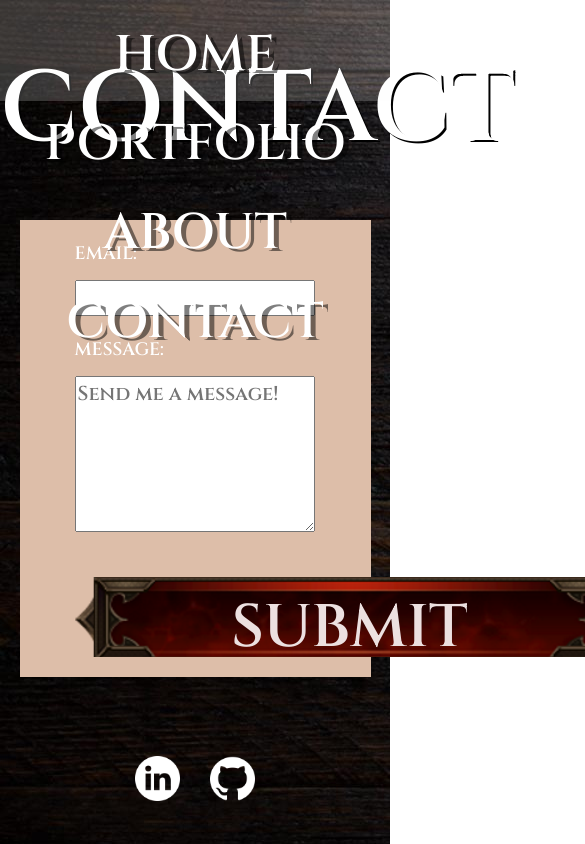
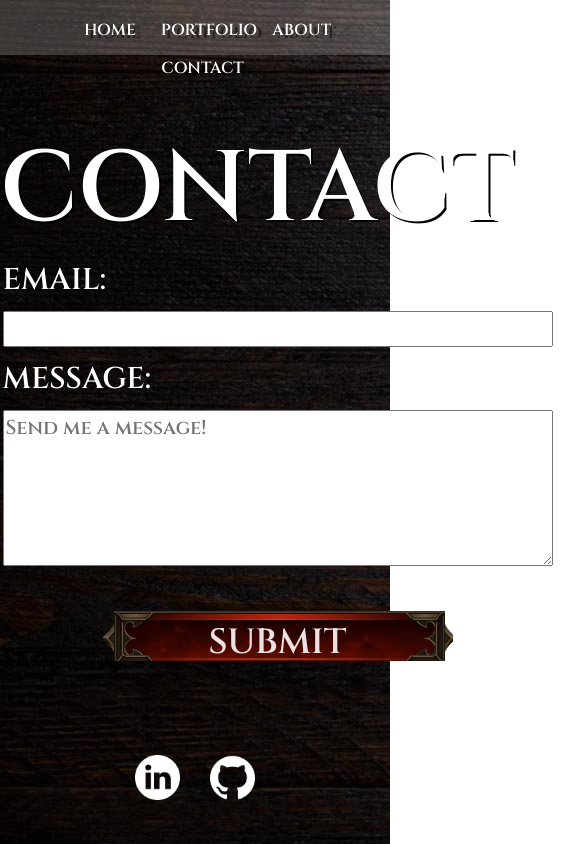
Before and after one commit to contheflan/portfolio, a React (Create React App) app: page /contact in a window 390 px wide. Shown: the top 844 px of the page, 585 px wide, since content can reach past the window. Built offline with nearby package versions, Linux system fonts and the light colour scheme; no server answers; the HTML template or start-up script is replaced by a standard one.

Commit message:
fixing resume button and tweaking styling

```diff
--- a/src/components/NavBar/NavBar.css
+++ b/src/components/NavBar/NavBar.css
@@ -18,18 +18,16 @@
   color: rgb(105, 105, 105);
 }
 
-/* @media only screen and (max-width: 600px) {
+@media only screen and (max-width: 600px) {
   .navbar {
     width: 100%;
     display: flex;
-    justify-content: space-between;
-    height: 45px;
-    z-index: 5;
+    height: 55px;
   }
 
   .nav {
     margin-right: 0px;
-    font-size: 15px;
+    font-size: 16px;
   }
 
   .navend {
@@ -37,4 +35,4 @@
     padding-right: 10px;
   }
 
-} */
+}
--- a/src/screens/About/About.css
+++ b/src/screens/About/About.css
@@ -27,11 +27,29 @@
 }
 
 .profile-pic {
-  width: 80%;
+  width: 70%;
   background-position: center;
   border: 1px solid white;
 }
 
-.resume {
-  padding-top: 150px;
+.resume-button-container {
+  width: 550px;
+  height: 80px;
+  margin: 0 auto;
 }
+
+.resume-button {
+  background-image: url("../../assets/exlargebuttonlight.png");
+  width: 550px;
+  height: 80px;
+  font-size: 60px;
+  margin: 0 auto;
+  padding-top: 6px;
+}
+
+.resume-button:hover {
+  background-image: url("../../assets/exlargebuttondark.png");
+  color: rgb(105, 105, 105);
+  font-size: 57px;
+  padding-top: 9px;
+}
--- a/src/screens/About/About.jsx
+++ b/src/screens/About/About.jsx
@@ -1,9 +1,8 @@
 import React from 'react';
 import './About.css';
 import picture from "../../assets/picture.jpg"
-import skeleton from "../../assets/skeleton.gif"
 
-function About(props) {
+function About() {
   return (
     <div className="about-me">
       <div className='about-me-container'>
@@ -13,9 +12,8 @@ function About(props) {
         <section className="about-column">
           <p id='aboutme-text'>I am a Television Broadcast Producer turned Software Engineer. I have a distinct eye for design and I know what works with a successful site. I changed career paths to a more hands-on creative role because I love taking fun ideas and turning them into unique creations. Ask me about my love of the 80's fantasy aesthetic.
           </p>
-
-          <div className='big-button-container resume'>
-            <button className='big-button' rel="noreferrer" target="_blank" href='https://docs.google.com/document/d/18faKWW30olJI3a4_Fj7JeOn5j1KDGRQIgQwUaJfrl2A/edit?usp=sharing'>RESUME</button>
+          <div className='resume-button-container'>
+            <a className='resume-button' rel="noreferrer" target="_blank" href='https://drive.google.com/file/d/1ELqkHVirwjkyI6JMCCtxENl9QHn9eRg_/view?usp=sharing'>RESUME</a>
           </div>
         </section>
       </div>
--- a/src/screens/Contact/Contact.css
+++ b/src/screens/Contact/Contact.css
@@ -4,8 +4,9 @@
   height: 100%;
   justify-content: center;
   flex-direction: column;
-  padding-top: 100px;
+  padding-top: 130px;
   margin: 0 auto;
+  padding-bottom: 0px;
 }
 
 .contact-section {
@@ -25,12 +26,11 @@
   font-size: 30px;
   font-weight: bold;
   color: white;
-  padding-bottom: 5px;
 }
 
 .input {
   font-family: 'Cinzel', serif;
-  margin-bottom: 20px;
+  margin-bottom: 10px;
   font-size: 20px;
 }
 
@@ -42,55 +42,3 @@
 .contact-me {
   margin-top: 45px;
 }
-
-@media only screen and (max-width: 600px) {
-  .contact {
-    padding-top: 50px;
-  }
-
-  .contact-section {
-    margin: 0 auto;
-    margin-top: 50px;
-    width: 90%;
-    background-color: #DDBEA9;
-  }
-
-  .contact-form {
-    padding: 20px;
-    margin: 0 auto;
-    display: flex;
-    flex-direction: column;
-    width: 80%;
-  }
-
-  .contact-label {
-    font-size: 18px;
-    font-weight: bold;
-    color: white;
-    padding-bottom: 5px;
-    width: 100%;
-  }
-
-  .input {
-    margin-bottom: 20px;
-    width: 100%;
-  }
-
-  .submit-button {
-    display: flex;
-    justify-content: center;
-    align-items: center;
-    width: 45%;
-    background-color: #FFE8D6;
-    padding: 10px 0px 10px 0px;
-    border: none;
-    border-radius: 40px;
-    color:#CB997E;
-    text-decoration: none;
-    font-weight: bold;
-    text-shadow: 2px 2px white;
-    font-size: 16px;
-    margin: 0 auto;
-  }
-
-}
--- a/src/screens/Contact/Contact.jsx
+++ b/src/screens/Contact/Contact.jsx
@@ -26,9 +26,9 @@ export default class Contact extends React.Component {
             <label className='contact-label'>EMAIL:</label>
             <input className='input' type="email" name="email" />
               <label className='contact-label'>MESSAGE:</label>
-              <textarea className="input-message" placeholder="Send me a message!" cols="30" rows="5"></textarea>
-            {status === "SUCCESS" ? <p>Thanks for reaching out!</p> : <button className='big-button contact-me'>SUBMIT</button>}
-            {status === "ERROR" && <p>Ooops! There was an error.</p>}
+              <textarea className="input-message" placeholder="Send me a message!" cols="30" rows="5" type="text" name="message"/>
+              {status === "SUCCESS" ? <p>Submitted!</p> : <button className='big-button contact-me'>SUBMIT</button>}
+              {status === "ERROR" && <p>Error Submitting! Contact me at connormckenna2654@gmail.com</p>}
               </form>
           </section>
         </div>
--- a/src/screens/Home/Home.css
+++ b/src/screens/Home/Home.css
@@ -19,7 +19,7 @@
   width: 550px;
   height:80px;
   margin: 0 auto;
-  margin-top: -90px;
+  margin-top: -80px;
 }
 
 .big-button {
@@ -41,3 +41,36 @@
   font-size: 57px;
   padding-top: 9px;
 }
+
+@media only screen and (max-width: 600px) {
+  .home-container {
+    font-size: 65px;
+  }
+
+  .home-info-container {
+    margin-top: 60px;
+    padding: 0;
+  }
+
+  .big-button-container {
+    width: 350px;
+    height: 70px;
+    margin: 0 auto;
+  }
+
+  .big-button {
+    background-image: url("../../assets/largebuttonlight.png");
+    background-color: transparent;
+    width: 350px;
+    height: 50px;
+    font-size: 35px;
+    padding-top: 6px;
+  }
+
+  .big-button:hover {
+    background-image: url("../../assets/largebuttondark.png");
+    color: rgb(105, 105, 105);
+    font-size: 57px;
+    padding-top: 9px;
+  }
+}
```
Also changed, not shown: src/assets/picture.jpg, 1 other file (tests, documents, lock files or other folders).
